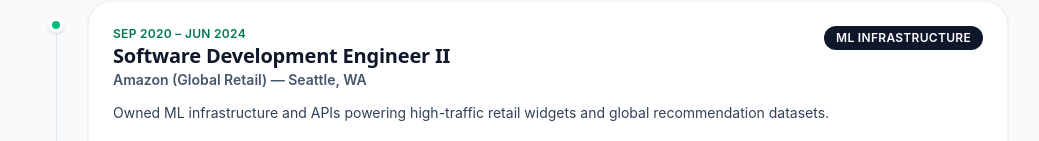
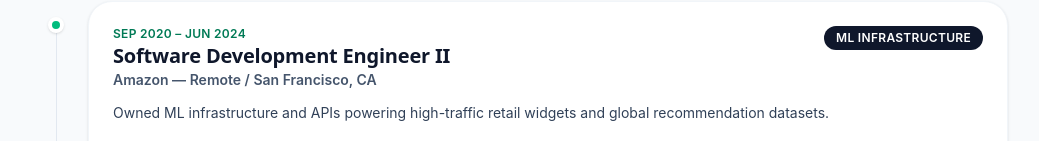
Before and after one commit to karavi1/devportfolio, a Next.js app in the folder frontend/: page /experience in a window 1280 px wide. Shown: the part 659-800 px from the top of the page, without its empty margins (120-1159 px from the left). Built offline with nearby package versions, Linux system fonts and the light colour scheme.

Commit message:
changed Amazon exp stuff

```diff
--- a/frontend/src/pages/experience.tsx
+++ b/frontend/src/pages/experience.tsx
@@ -30,8 +30,8 @@
   },
   {
     role: "Software Development Engineer II",
-    company: "Amazon (Global Retail)",
-    location: "Seattle, WA",
+    company: "Amazon",
+    location: "Remote / San Francisco, CA",
     dates: "Sep 2020 – Jun 2024",
     summary:
       "Owned ML infrastructure and APIs powering high-traffic retail widgets and global recommendation datasets.",
```
